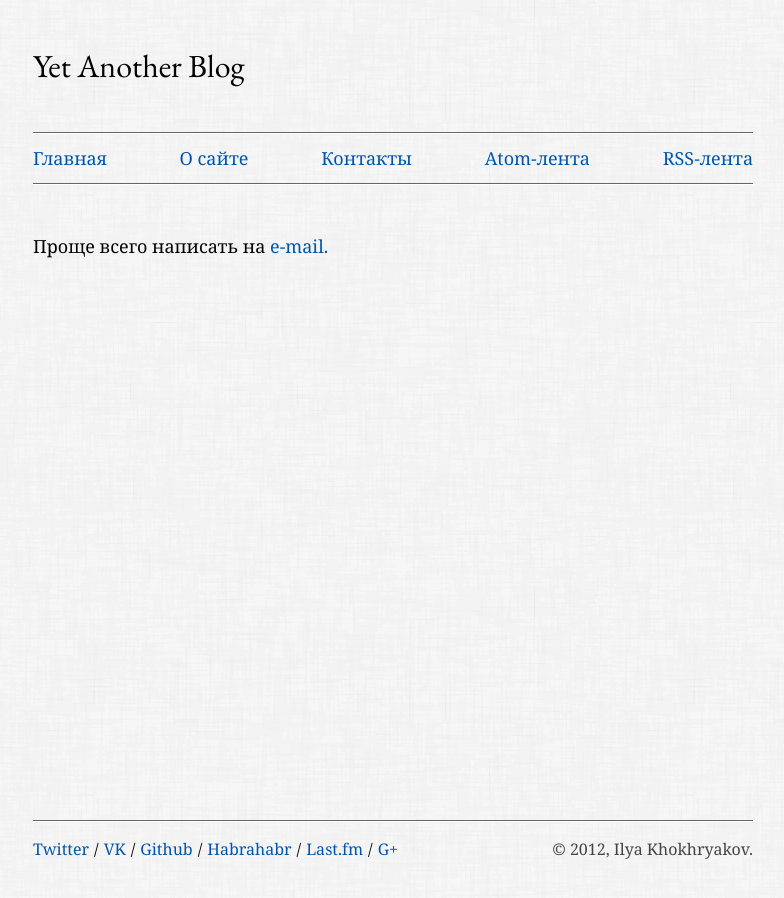
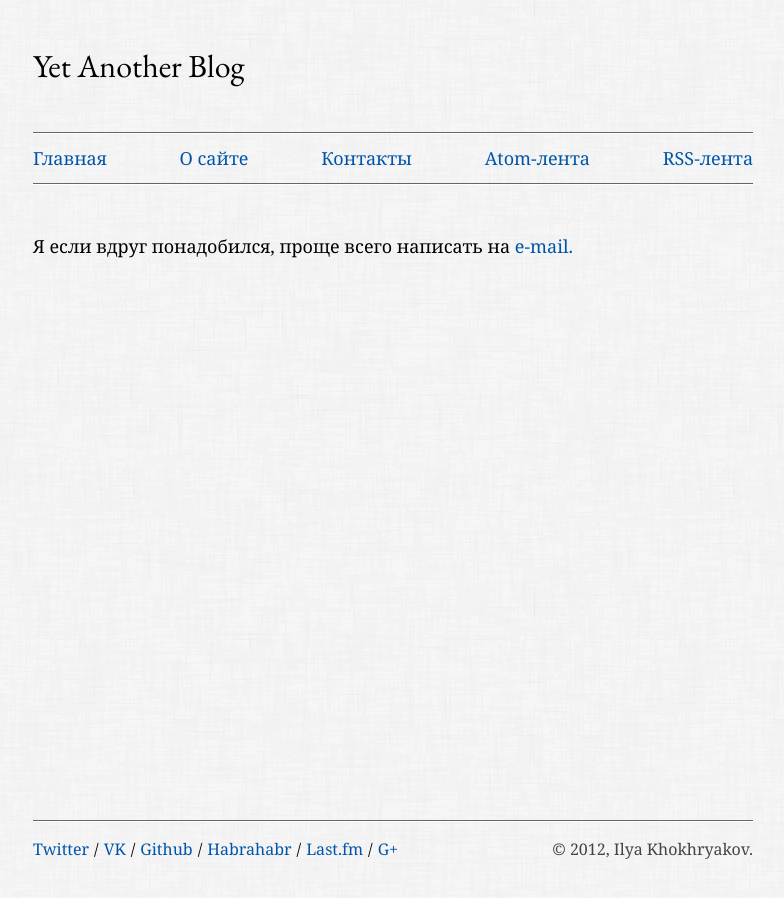
Before and after one commit to iliaaw/awolf.ru, a Jekyll site: the page built from contacts.html, in a window 1280 px wide. Shown: the whole page, without its empty margins (247-1031 px from the left). Built offline with Jekyll 4.4.1, drawn with Linux system fonts in a browser that asks for light colours.

Commit message:
Little fixes

```diff
--- a/_layouts/base.html
+++ b/_layouts/base.html
@@ -2,7 +2,7 @@
 <html>
     <head>
         <meta http-equiv="Content-Type" content="text/html; charset=UTF-8" />
-        <meta name="description" content="Уютный бложик Ильи Хохрякова. Кодинг, администрирование." />
+        <meta name="description" content="Уютный бложик Ильи Хохрякова. Разработка, администрирование." />
         <link href='http://fonts.googleapis.com/css?family=EB+Garamond&subset=latin,cyrillic' rel='stylesheet' type='text/css'>
         <link rel="stylesheet" href="/static/style/reset.css" />
         <link rel="stylesheet" href="/static/style/style.css" />
--- a/contacts.html
+++ b/contacts.html
@@ -4,5 +4,5 @@ title: Контакты
 permalink: /contacts/index.html
 ---
 <div class="post">
-    <p>Проще всего написать на <a href="mailto:awolf@awolf.ru">e-mail.</a></p>
+    <p>Я если вдруг понадобился, проще всего написать на <a href="mailto:awolf@awolf.ru">e-mail.</a></p>
 </div>
```
